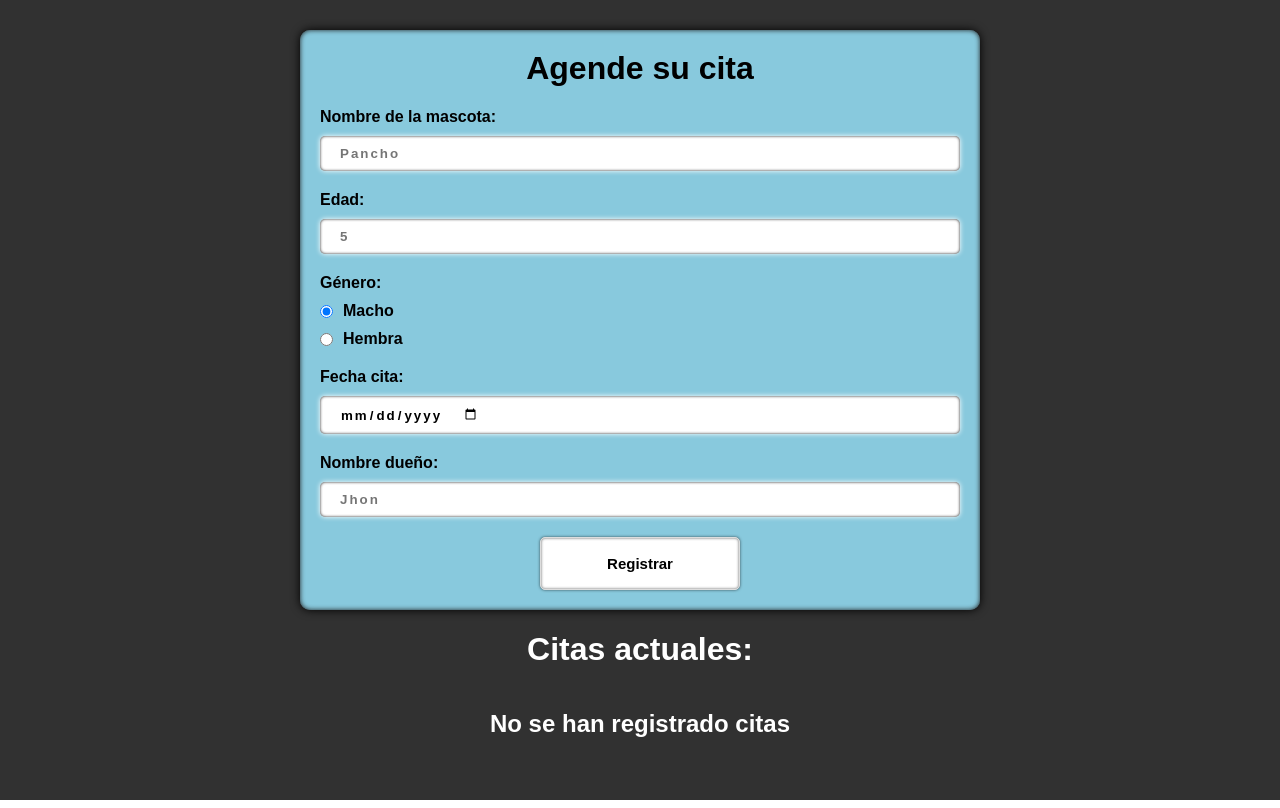
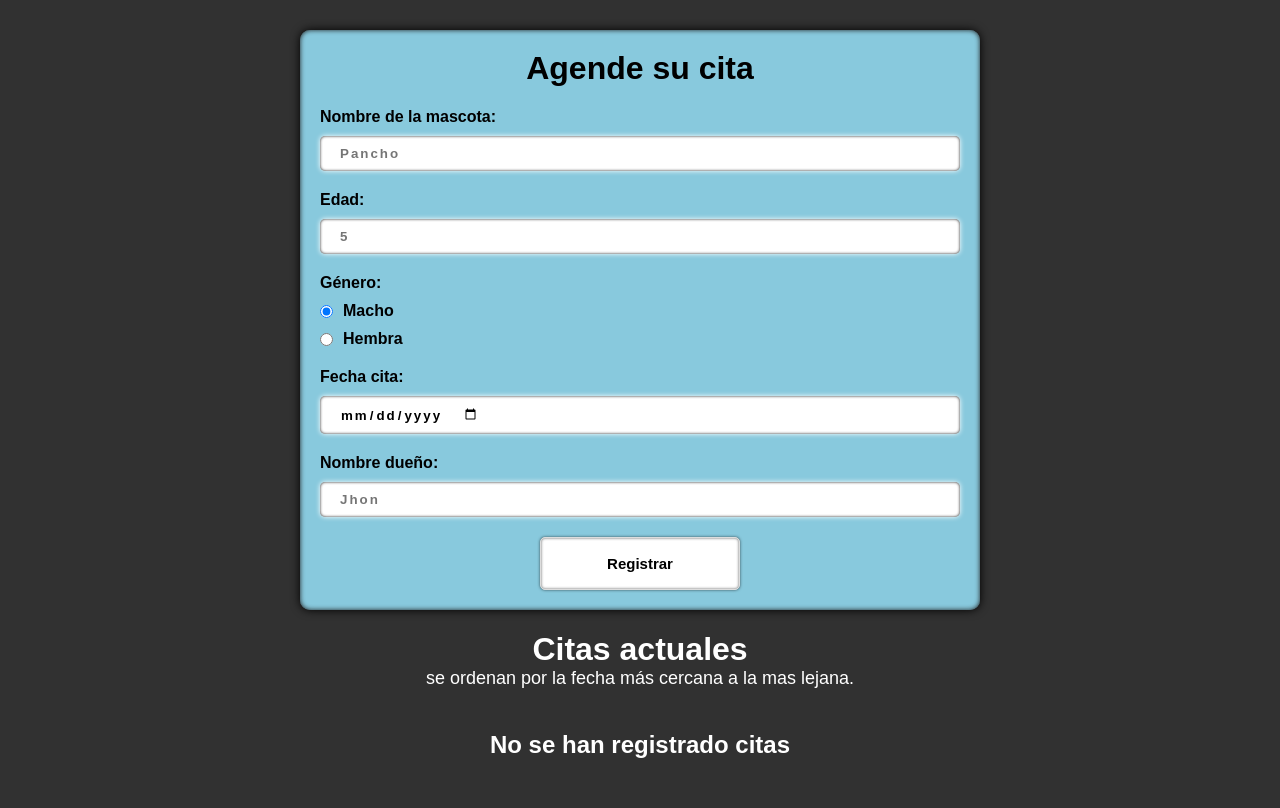
Before and after one commit to KevinAndresG/Formulario_Mascotas, a React (Vite) app: page / in a window 1280 px wide. Built offline with nearby package versions, Linux system fonts and the light colour scheme; a web font is replaced by a local one.

Commit message:
add describe text to sorting cards

```diff
--- a/src/App.scss
+++ b/src/App.scss
@@ -79,7 +79,9 @@
       font-family: "Snippet", sans-serif;
       font-weight: 600;
       font-style: normal;
-      width: 200px;
+      max-width: 200px;
+      min-width: 70px;
+      width: 40%;
       padding: 17px 0;
       background-color: white;
       box-shadow: 0 0 3px rgba(0, 0, 0, 0.63), inset 0 0 3px rgba(0, 0, 0, 0.63);
@@ -92,7 +94,7 @@
 
     button:hover {
       align-self: center;
-      width: 250px;
+      width: 50%;
       border-radius: 10px;
       letter-spacing: 2px;
       background-color: hsl(209, 61%, 56%);
@@ -116,6 +118,20 @@
     font-style: normal;
     text-align: center;
     color: hsl(0, 0%, 100%);
+    display: flex;
+    flex-wrap: wrap;
+    align-items: center;
+    p {
+      padding: 0;
+      margin: 0;
+      margin: 0 10px;
+      text-align: center;
+      width: 100%;
+      &.inner-text {
+        font-size: 18px;
+        font-weight: 400;
+      }
+    }
   }
 
   .no-registrations {
--- a/src/App.tsx
+++ b/src/App.tsx
@@ -197,7 +197,12 @@ function App() {
 
         <button type="submit">Registrar</button>
       </form>
-      <h1 className="registrations-label">Citas actuales:</h1>
+      <h1 className="registrations-label">
+        <p>Citas actuales</p>
+        <p className="inner-text">
+          se ordenan por la fecha más cercana a la mas lejana.
+        </p>
+      </h1>
       {sortedRegistrations && sortedRegistrations.length > 0 ? (
         <div className="registrations">
           {sortedRegistrations
```
